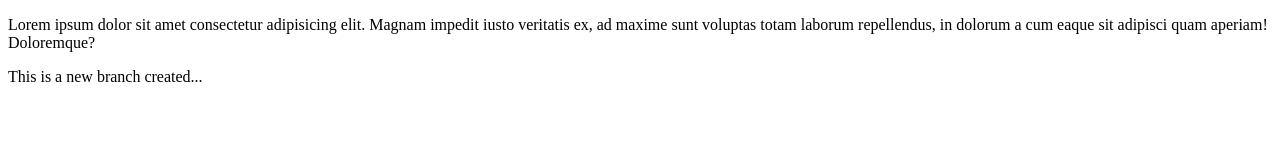
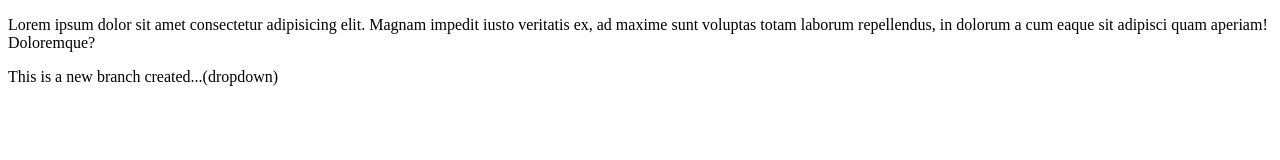
Before and after one commit to Anisa-Makandar/App_1, a plain HTML site: page index.html in a window 1280 px wide. Drawn offline with Linux system fonts and the light colour scheme.

Commit message:
add dropdown

```diff
--- a/index.html
+++ b/index.html
@@ -7,6 +7,6 @@
 </head>
 <body>
       <p>Lorem ipsum dolor sit amet consectetur adipisicing elit. Magnam impedit iusto veritatis ex, ad maxime sunt voluptas totam laborum repellendus, in dolorum a cum eaque sit adipisci quam aperiam! Doloremque?</p>
-      <p>This is a new branch created...</p>
+      <p>This is a new branch created...(dropdown)</p>
 </body>
 </html>
```
